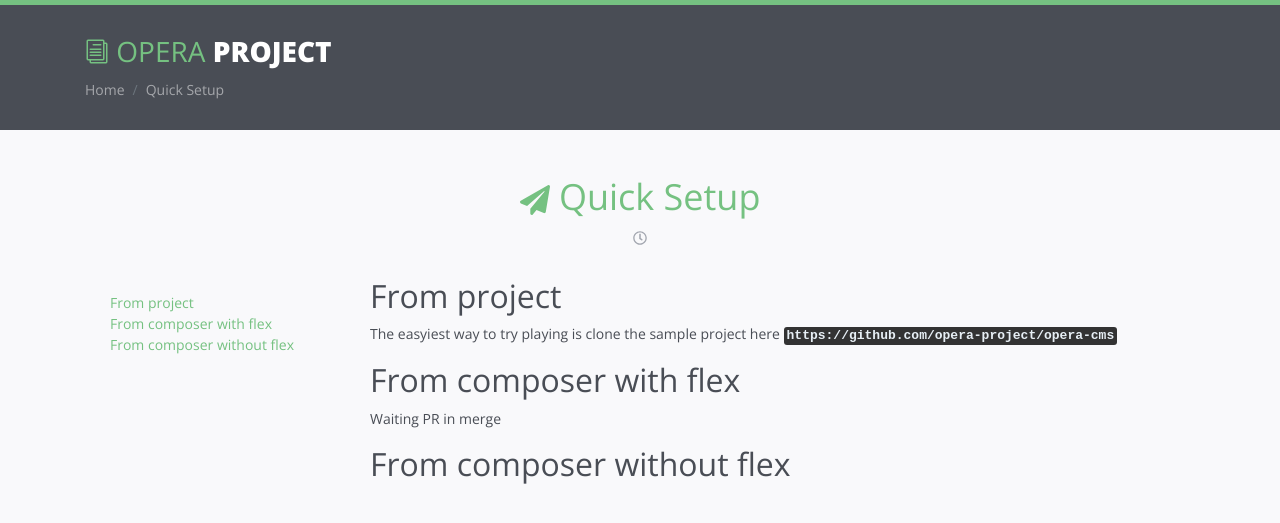
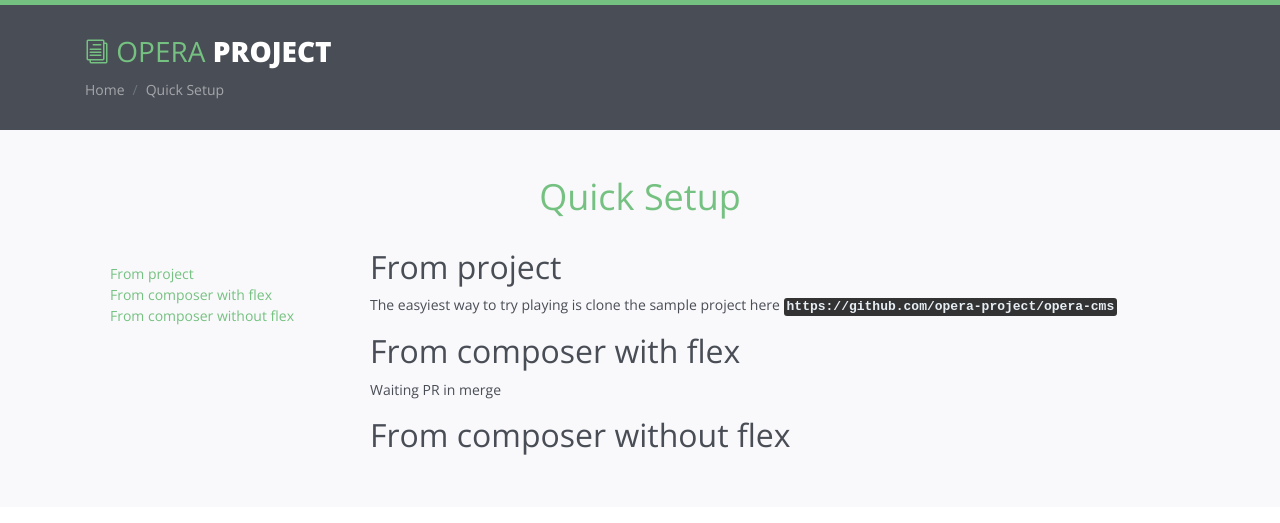
Before and after one commit to opera-project/opera-project.github.io, a Jekyll site: the page built from quick-setup.md, in a window 1280 px wide. Shown: the top 523 px of the page. Built offline with Jekyll 4.4.1, drawn with Linux system fonts in a browser that asks for light colours; nearby versions of some CDN libraries.

Commit message:
Fix header

```diff
--- a/_layouts/doc.html
+++ b/_layouts/doc.html
@@ -58,18 +58,7 @@
         <div class="doc-wrapper">
             <div class="container">
                 <div id="doc-header" class="doc-header text-center">
-                    <h1 class="doc-title">
-                        <svg class="svg-inline--fa fa-paper-plane fa-w-16 icon" aria-hidden="true" data-prefix="fa" data-icon="paper-plane"
-                            role="img" xmlns="http://www.w3.org/2000/svg" viewBox="0 0 512 512" data-fa-i2svg="">
-                            <path fill="currentColor" d="M476 3.2L12.5 270.6c-18.1 10.4-15.8 35.6 2.2 43.2L121 358.4l287.3-253.2c5.5-4.9 13.3 2.6 8.6 8.3L176 407v80.5c0 23.6 28.5 32.9 42.5 15.8L282 426l124.6 52.2c14.2 6 30.4-2.9 33-18.2l72-432C515 7.8 493.3-6.8 476 3.2z"></path>
-                        </svg>
-                        <!-- <i class="icon fa fa-paper-plane"></i> -->{{ page.title }}</h1>
-                    <div class="meta">
-                        <svg class="svg-inline--fa fa-clock fa-w-16" aria-hidden="true" data-prefix="far" data-icon="clock" role="img"
-                            xmlns="http://www.w3.org/2000/svg" viewBox="0 0 512 512" data-fa-i2svg="">
-                            <path fill="currentColor" d="M256 8C119 8 8 119 8 256s111 248 248 248 248-111 248-248S393 8 256 8zm0 448c-110.5 0-200-89.5-200-200S145.5 56 256 56s200 89.5 200 200-89.5 200-200 200zm61.8-104.4l-84.9-61.7c-3.1-2.3-4.9-5.9-4.9-9.7V116c0-6.6 5.4-12 12-12h32c6.6 0 12 5.4 12 12v141.7l66.8 48.6c5.4 3.9 6.5 11.4 2.6 16.8L334.6 349c-3.9 5.3-11.4 6.5-16.8 2.6z"></path>
-                        </svg>
-                        <!-- <i class="far fa-clock"></i> --></div>
+                    <h1 class="doc-title">{{ page.title }}</h1>
                 </div>
                 <!--//doc-header-->
                 <div class="doc-body row">
```
